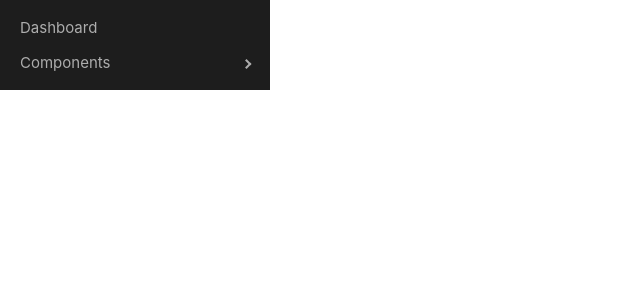
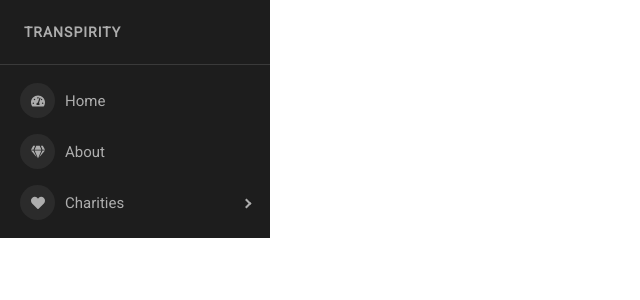
Before and after one commit to qlanphere/transparity-front, a React (Create React App) app: page /charities/1 in a window 1280 px wide. Shown: the top 300 px of the page, without its empty margins (0-640 px from the left). Built offline with nearby package versions, Linux system fonts and the light colour scheme.

Commit message:
some styling to the sidebar

```diff
--- /dev/null
+++ b/src/components/Sidebar/Sidebar.css
@@ -0,0 +1,18 @@
+@import url('https://fonts.googleapis.com/css?family=Roboto&display=swap');
+
+body {
+  margin: 0;
+  height: 100vh;
+  color: #353535;
+  font-family: 'Roboto', sans-serif;
+}
+
+#root {
+  height: 100%;
+}
+
+.app {
+  height: 100%;
+  display: flex;
+  position: relative;
+}
--- a/src/components/Sidebar/index.js
+++ b/src/components/Sidebar/index.js
@@ -1,21 +1,38 @@
 import React from "react";
-import { ProSidebar, Menu, MenuItem, SubMenu } from "react-pro-sidebar";
+import { ProSidebar, Menu, MenuItem, SubMenu, SidebarContent, SidebarHeader } from "react-pro-sidebar";
 import "react-pro-sidebar/dist/css/styles.css";
 import 'font-awesome/css/font-awesome.min.css';
+import { FaTachometerAlt, FaGem, FaList, FaGithub, FaRegLaughWink, FaHeart } from 'react-icons/fa';
+import './Sidebar.css'
 
 const Sidebar = () => {
   return (
-    <div>
+    <div className="app">
       <ProSidebar>
-        <Menu iconShape="square">
-          <MenuItem className="far fa-gem">Dashboard</MenuItem>
-          <SubMenu title="Components" >
-            <MenuItem>Home</MenuItem>
-            <MenuItem>About</MenuItem>
-            <MenuItem>Charities</MenuItem>
+      <SidebarHeader
+       style={{
+        padding: '24px',
+        textTransform: 'uppercase',
+        fontWeight: 'bold',
+        fontSize: 14,
+        letterSpacing: '1px',
+        overflow: 'hidden',
+        textOverflow: 'ellipsis',
+        whiteSpace: 'nowrap',
+      }}
+      >
+        Transpirity
+  </SidebarHeader>
+  <SidebarContent>
+          <Menu iconShape="circle">
+          <MenuItem icon={<FaTachometerAlt />}>Home</MenuItem>
+          <MenuItem icon={<FaGem />}>About</MenuItem>
+          <SubMenu icon={<FaHeart />} title="Charities" >
             <MenuItem>Upcoming Events</MenuItem>
+            <MenuItem>Feedback Page</MenuItem>
           </SubMenu>
         </Menu>
+    </SidebarContent>
       </ProSidebar>
     </div>
   );
```
Also changed, not shown: package.json (+3 -5 lines), 1 other file (tests, documents, lock files or other folders).
